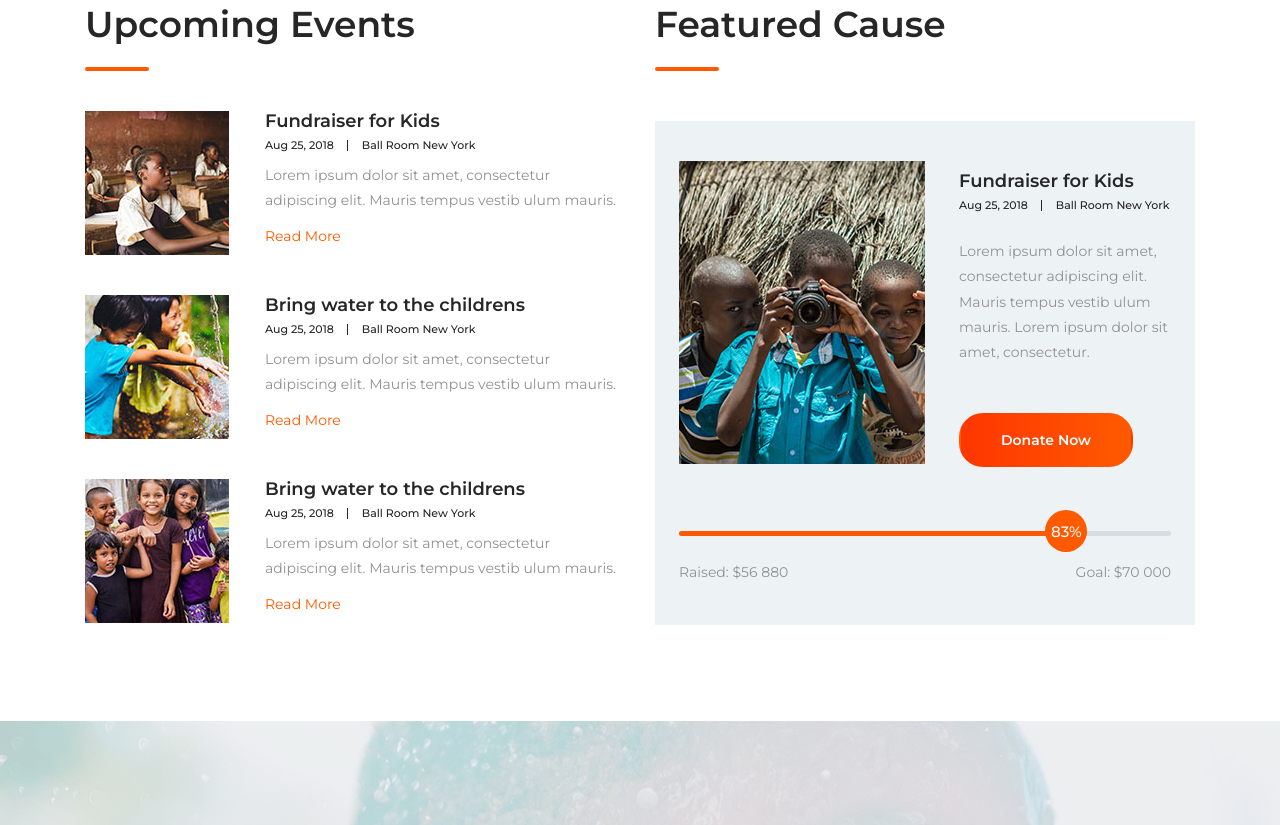
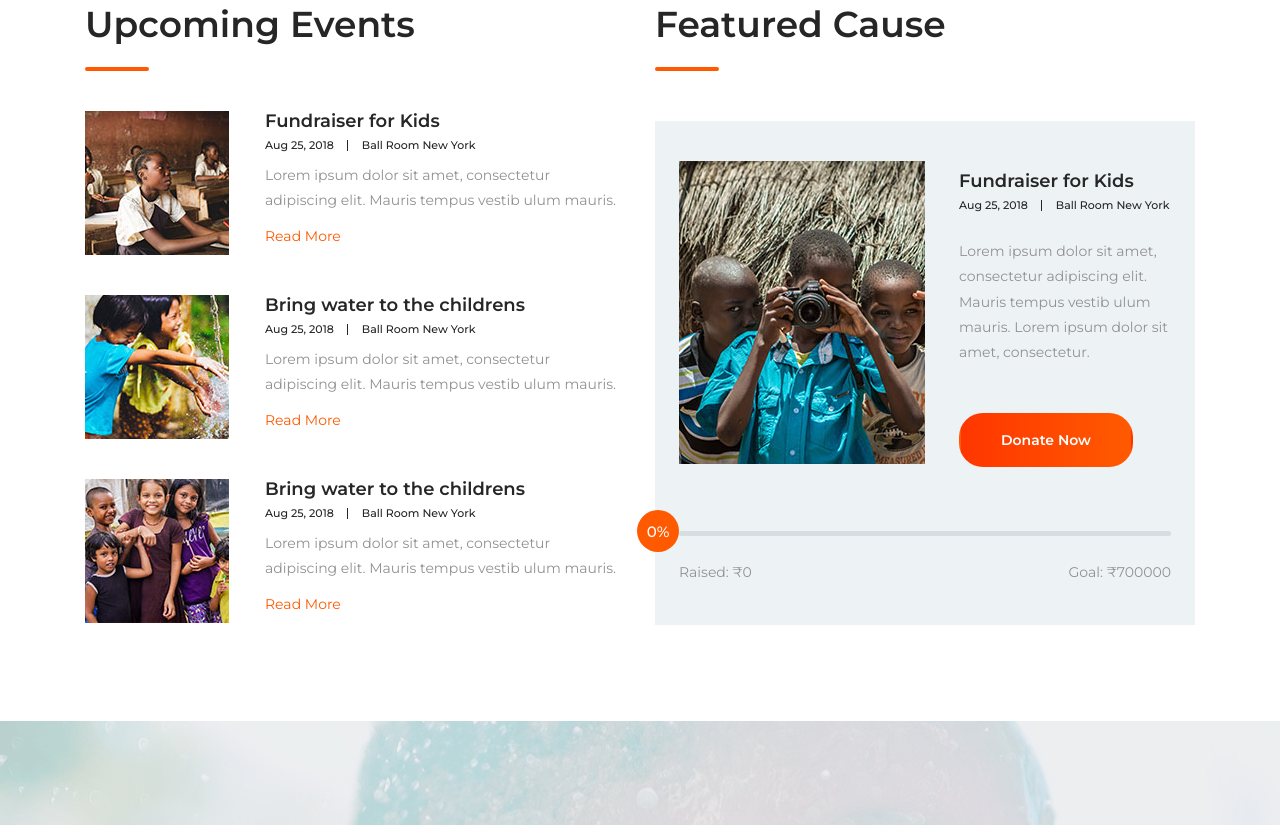
Before and after one commit to 1rupee/1rupee.github.io, a plain HTML site: page index.html in a window 1280 px wide. Shown: the part 1909-2734 px from the top of the page. Drawn offline with Linux system fonts and the light colour scheme.

Commit message:
Update index.html

```diff
--- a/index.html
+++ b/index.html
@@ -394,16 +394,16 @@
                                         <span class="tip"></span>
                                     </div><!-- .tipWrap -->
 
-                                    <span class="fill" data-percentage="83"></span>
+                                    <span class="fill" data-percentage="0"></span>
                                 </div><!-- .fund-raised-bar -->
 
                                 <div class="fund-raised-details d-flex flex-wrap justify-content-between align-items-center">
                                     <div class="fund-raised-total mt-4">
-                                        Raised: $56 880
+                                        Raised: ₹0
                                     </div><!-- .fund-raised-total -->
 
                                     <div class="fund-raised-goal mt-4">
-                                        Goal: $70 000
+                                        Goal: ₹700000
                                     </div><!-- .fund-raised-goal -->
                                 </div><!-- .fund-raised-details -->
                             </div><!-- .fund-raised -->
```
